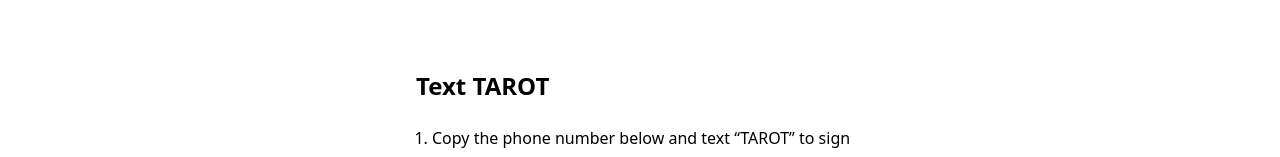
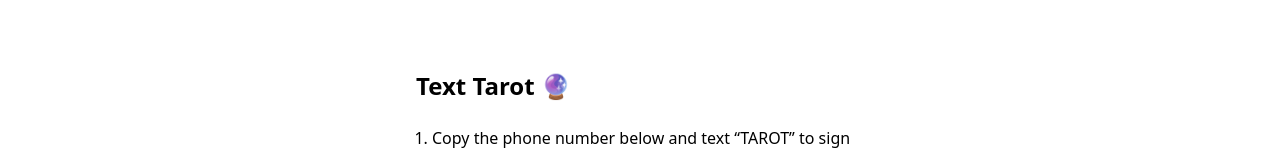
Before and after one commit to chrismeisner/text-tarot, a React (Create React App) app: page / in a window 1280 px wide. Shown: the part 141-298 px from the top of the page. Built offline with nearby package versions, Linux system fonts and the light colour scheme.

Commit message:
better styling

```diff
--- a/public/index.html
+++ b/public/index.html
@@ -24,7 +24,7 @@
       work correctly both with client-side routing and a non-root public URL.
       Learn how to configure a non-root public URL by running `npm run build`.
     -->
-    <title>React App</title>
+    <title>Text Tarot 🔮</title>
   </head>
   <body>
     <noscript>You need to enable JavaScript to run this app.</noscript>
--- a/src/pages/Home.jsx
+++ b/src/pages/Home.jsx
@@ -12,7 +12,7 @@ const Home = () => {
   return (
 	<div className="flex flex-col items-center justify-center min-h-screen bg-white p-4">
 	  <div className="max-w-md w-full text-black">
-		<h1 className="text-2xl font-bold mb-6">Text TAROT</h1>
+		<h1 className="text-2xl font-bold mb-6">Text Tarot 🔮</h1>
 		<ol className="list-decimal ml-4 mb-8 space-y-2">
 		  <li>Copy the phone number below and text “TAROT” to sign up.</li>
 		  <li>Once you’ve signed up, text “DRAW” for a general reading.</li>
```
